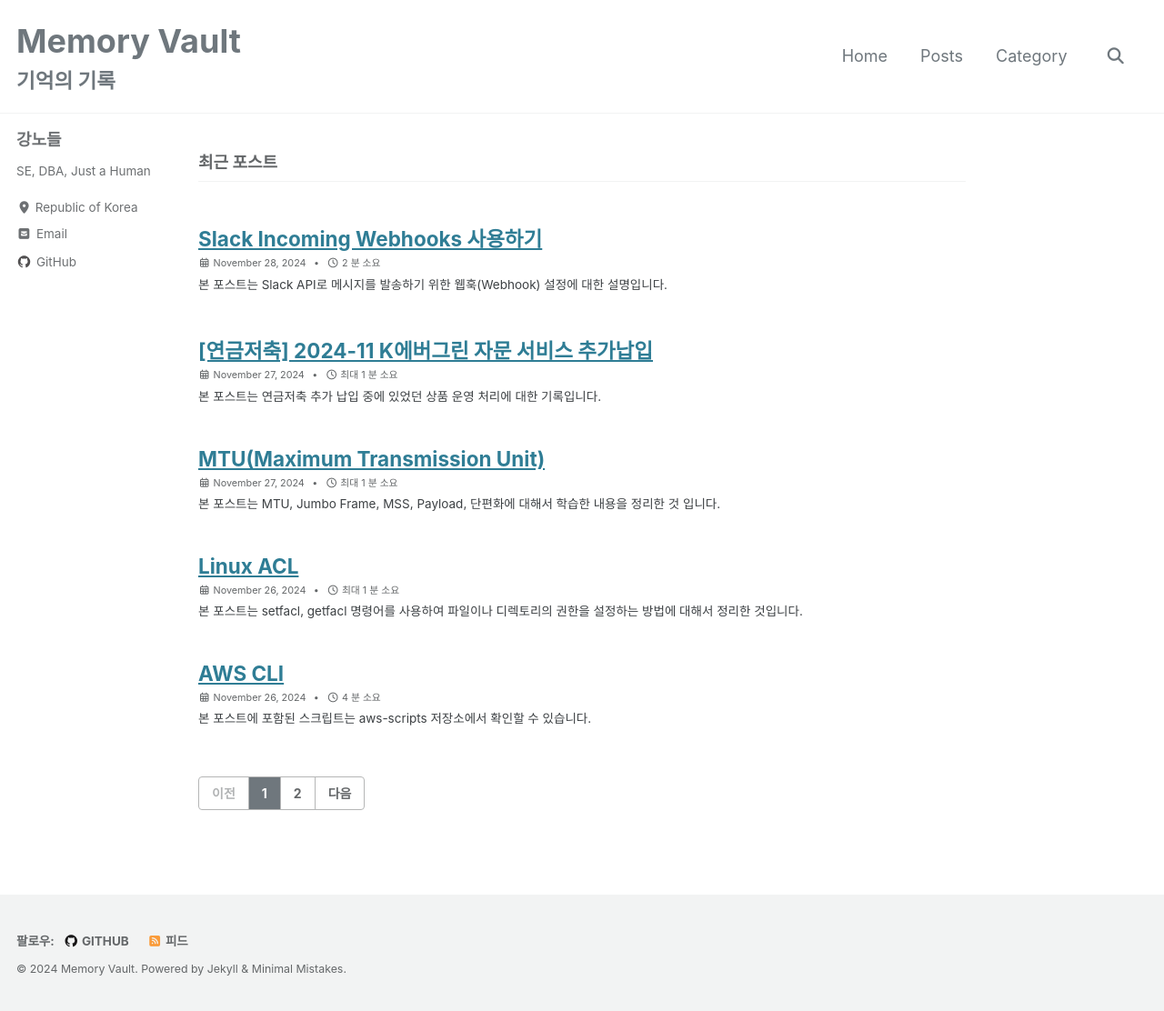
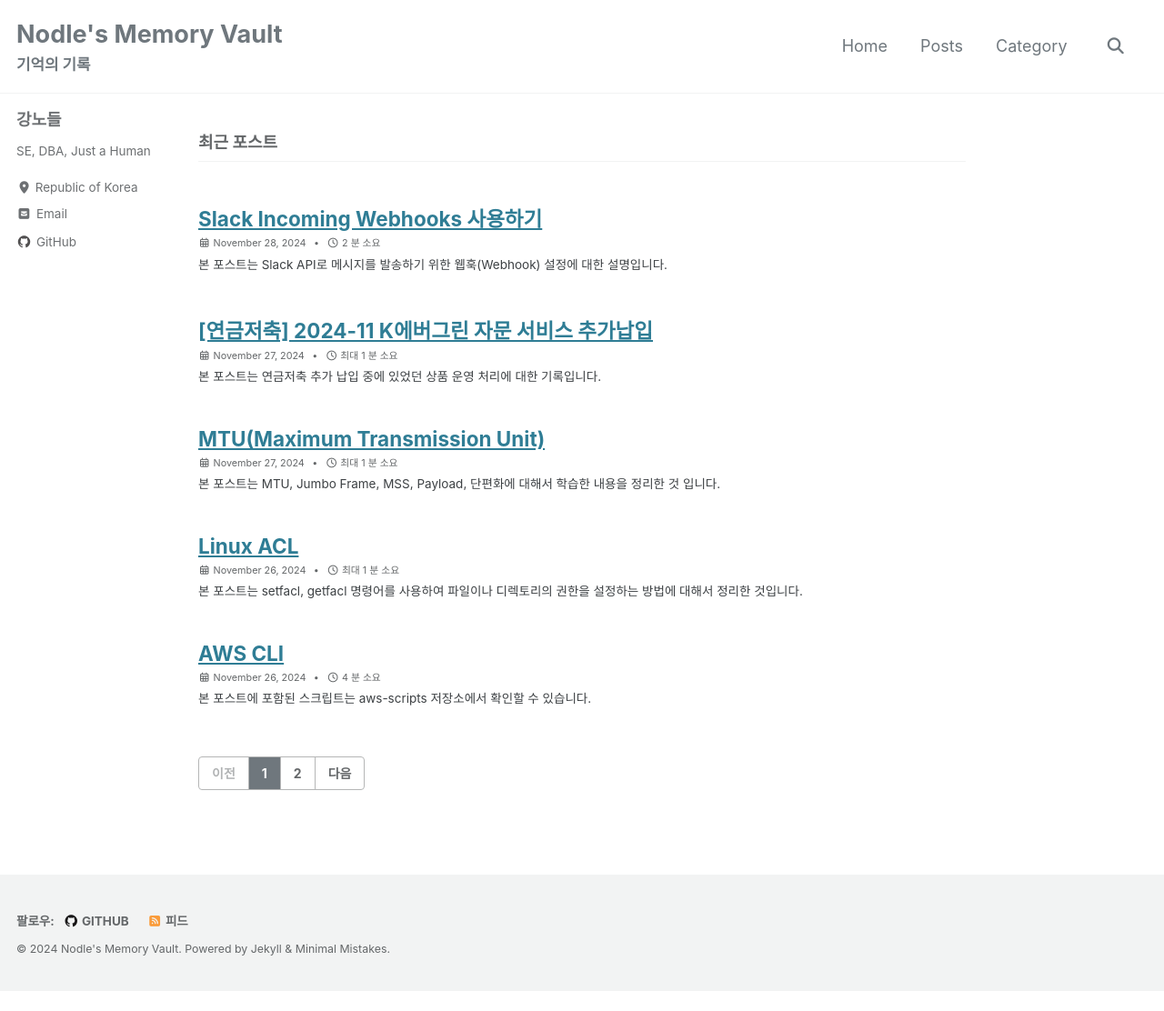
Before and after one commit to NodleKang/nodlekang.github.io, a Jekyll site: the page built from index.html, in a window 1280 px wide. Shown: the whole page at 91% size. Built offline with Jekyll 4.4.1, drawn with Linux system fonts in a browser that asks for light colours; cached includes are drawn as plain includes; the list of posts is cut into pages by our own code; after the commit the page ends 1090 px from its top, so only the background shows below that.

Commit message:
update css

```diff
--- a/_config.yml
+++ b/_config.yml
@@ -17,7 +17,7 @@ minimal_mistakes_skin    : "default" # "air", "aqua", "contrast", "dark", "dirt"
 # Site Settings
 locale                   : "ko-KR"
 rtl                      : # true, false (default) # turns direction of the page into right to left for RTL languages
-title                    : "Memory Vault"
+title                    : "Nodle's Memory Vault"
 title_separator          : "-"
 subtitle                 : "기억의 기록"
 name                     : "강노들"
--- a/_sass/minimal-mistakes/_masthead.scss
+++ b/_sass/minimal-mistakes/_masthead.scss
@@ -49,7 +49,7 @@
   -ms-flex-item-align: center;
   align-self: center;
   font-weight: bold;
-  font-size: 2em; /* 사이트 타이틀이 기본 폰트의 2배로 표시되도록 수정 */
+  font-size: 1.5em; /* 사이트 타이틀이 기본 폰트의 1.5배로 표시되도록 수정 */
   // z-index: 20;
 }
 
```
